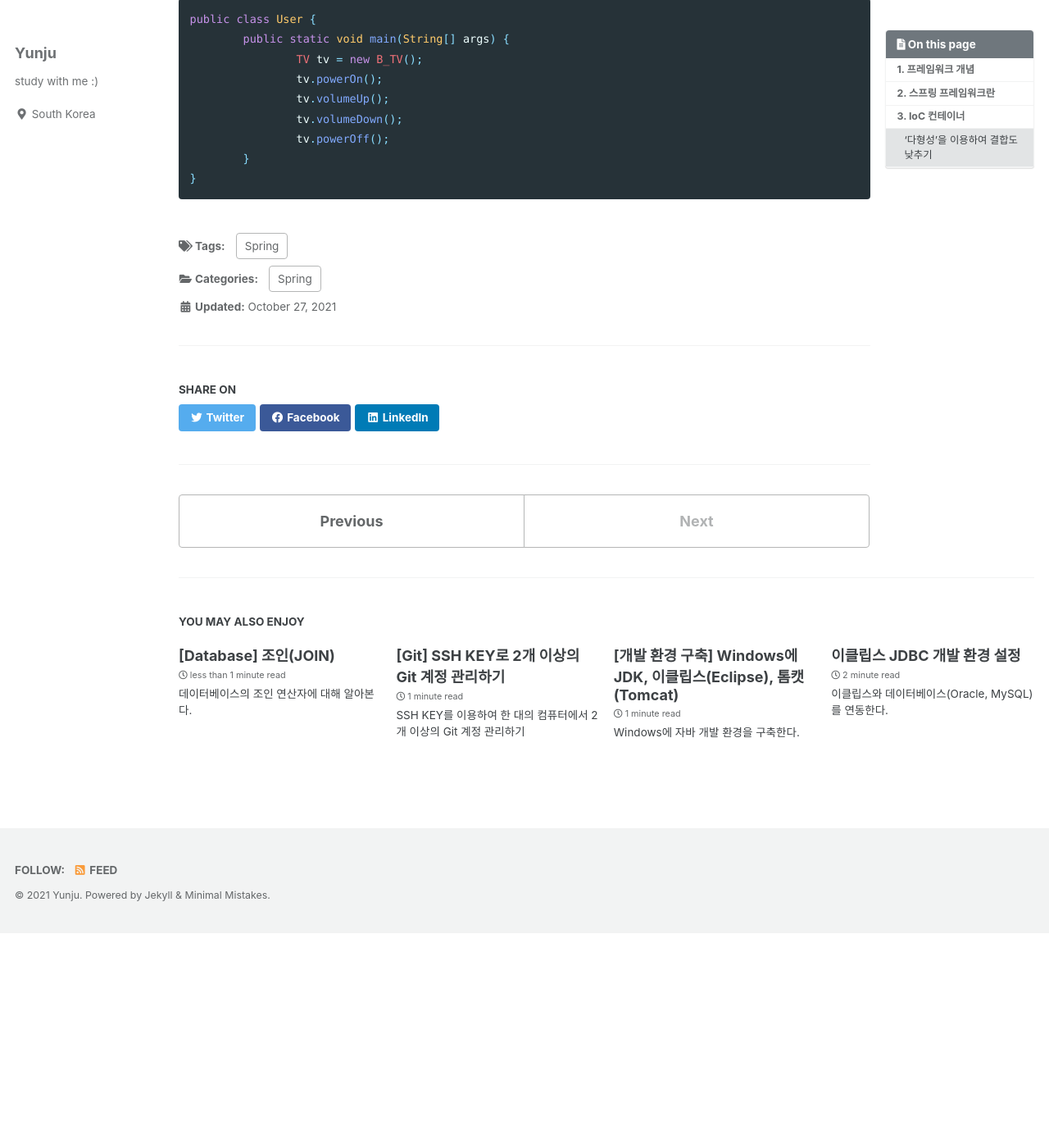
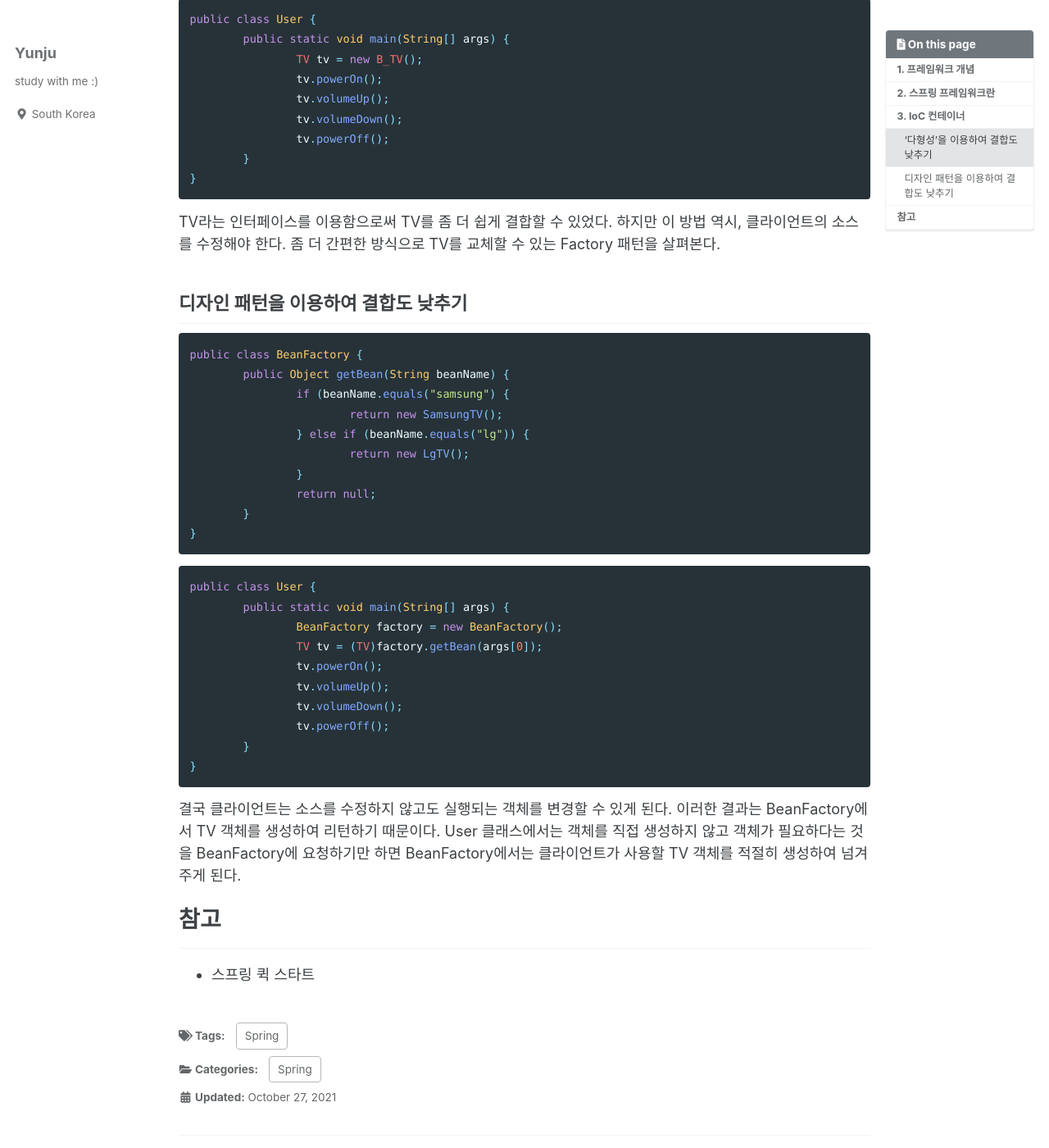
Before and after one commit to yuunjuu/yuunjuu.github.io, a Jekyll site: the page built from _posts/2021-10-27-SpringFramework.md, in a window 1280 px wide and 1400 px high, scrolled down 6296 px. Shown: the whole window at 82% size. Built offline with Jekyll 4.4.1, drawn with Linux system fonts in a browser that asks for light colours; cached includes are drawn as plain includes; before the commit the page ends 7434 px from its top, so only the background shows below that; some of the changed text lies outside the part shown.

Commit message:
Docs: Add content

````diff
--- a/_posts/2021-10-27-SpringFramework.md
+++ b/_posts/2021-10-27-SpringFramework.md
@@ -35,6 +35,7 @@ last_modified_at: 2021-10-27
 3. 개발자들의 역량 획일화
 
 4. 검증된 아키텍처의 재사용과 일관성 유지
+
 
 
 # 2.  스프링 프레임워크란
@@ -255,3 +256,41 @@ public class User {
 	}
 }
 ```
+
+TV라는 인터페이스를 이용함으로써 TV를 좀 더 쉽게 결합할 수 있었다. 하지만 이 방법 역시, 클라이언트의 소스를 수정해야 한다. 좀 더 간편한 방식으로 TV를 교체할 수 있는 Factory 패턴을 살펴본다.
+
+## 디자인 패턴을 이용하여 결합도 낮추기
+
+```java
+public class BeanFactory {
+	public Object getBean(String beanName) {
+		if (beanName.equals("samsung") {
+			return new SamsungTV();
+		} else if (beanName.equals("lg")) {
+			return new LgTV();
+		}
+		return null;
+	}
+}
+```
+
+```java
+public class User {
+	public static void main(String[] args) {
+		BeanFactory factory = new BeanFactory();
+		TV tv = (TV)factory.getBean(args[0]);
+		tv.powerOn();
+		tv.volumeUp();
+		tv.volumeDown();
+		tv.powerOff();
+	}
+}
+```
+
+결국 클라이언트는 소스를 수정하지 않고도 실행되는 객체를 변경할 수 있게 된다. 이러한 결과는 BeanFactory에서 TV 객체를 생성하여 리턴하기 때문이다.  User 클래스에서는 객체를 직접 생성하지 않고 객체가 필요하다는 것을 BeanFactory에 요청하기만 하면 BeanFactory에서는 클라이언트가 사용할 TV 객체를 적절히 생성하여 넘겨주게 된다.
+
+
+
+# 참고
+---
+- 스프링 퀵 스타트
````
Also changed, not shown: other parts of _posts/2021-10-27-SpringFramework.md (+1 -1 lines).
